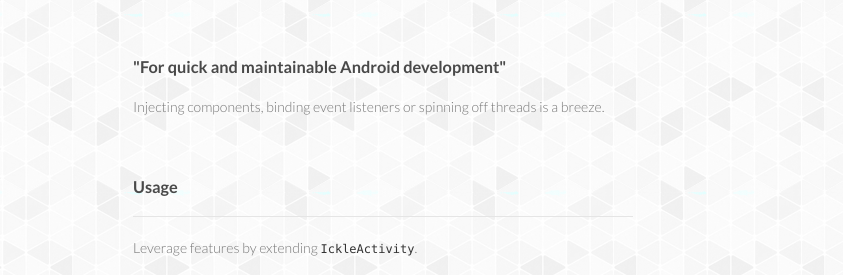
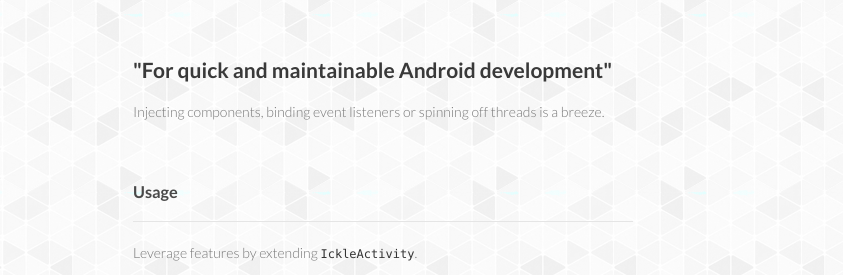
Before and after one commit to sahan/IckleBot, a plain HTML site: page index.html in a window 1280 px wide. Shown: the top 275 px of the page, 437-1280 px from the left. Drawn offline with Linux system fonts and the light colour scheme.

Commit message:
Update home layout [ci skip]

```diff
--- a/index.html
+++ b/index.html
@@ -37,7 +37,7 @@
 		<hr>
       </header>
       <section>
-        <h3 id="top">"For quick and maintainable Android development"</h3>
+        <h2 id="top">"For quick and maintainable Android development"</h2>
 		<p>Injecting components, binding event listeners or spinning off threads is a breeze.</p>
 
 <p><br></p>
```
